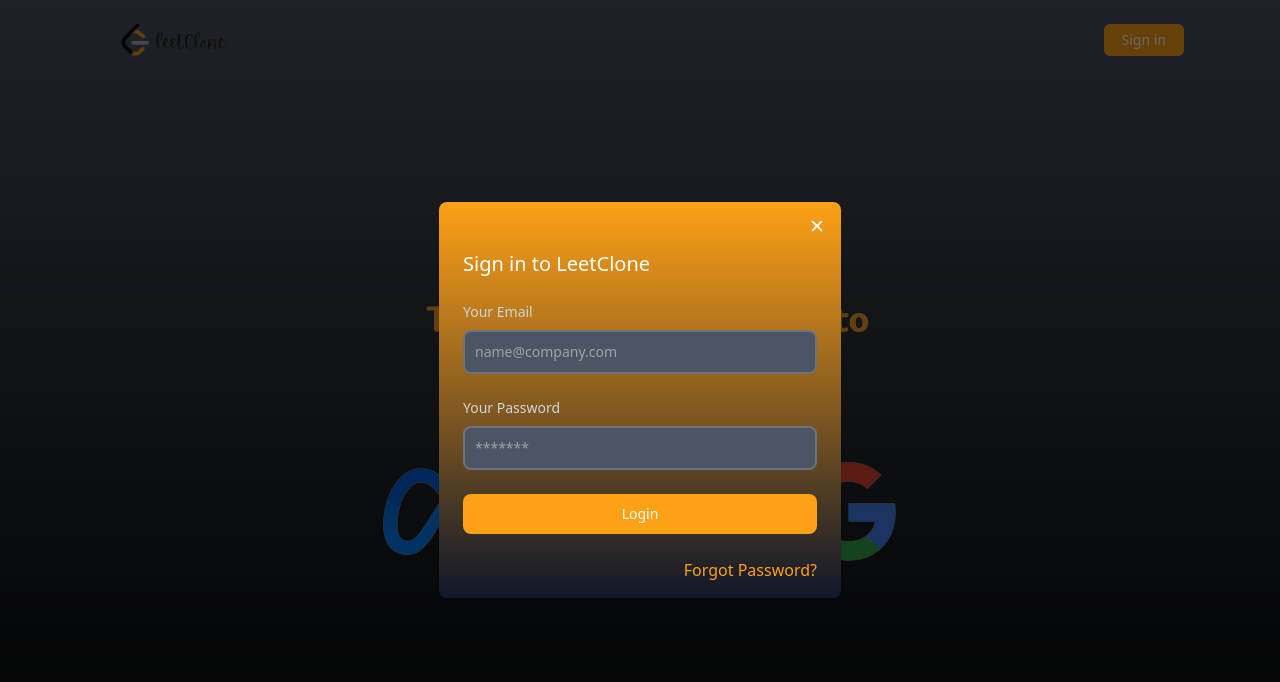
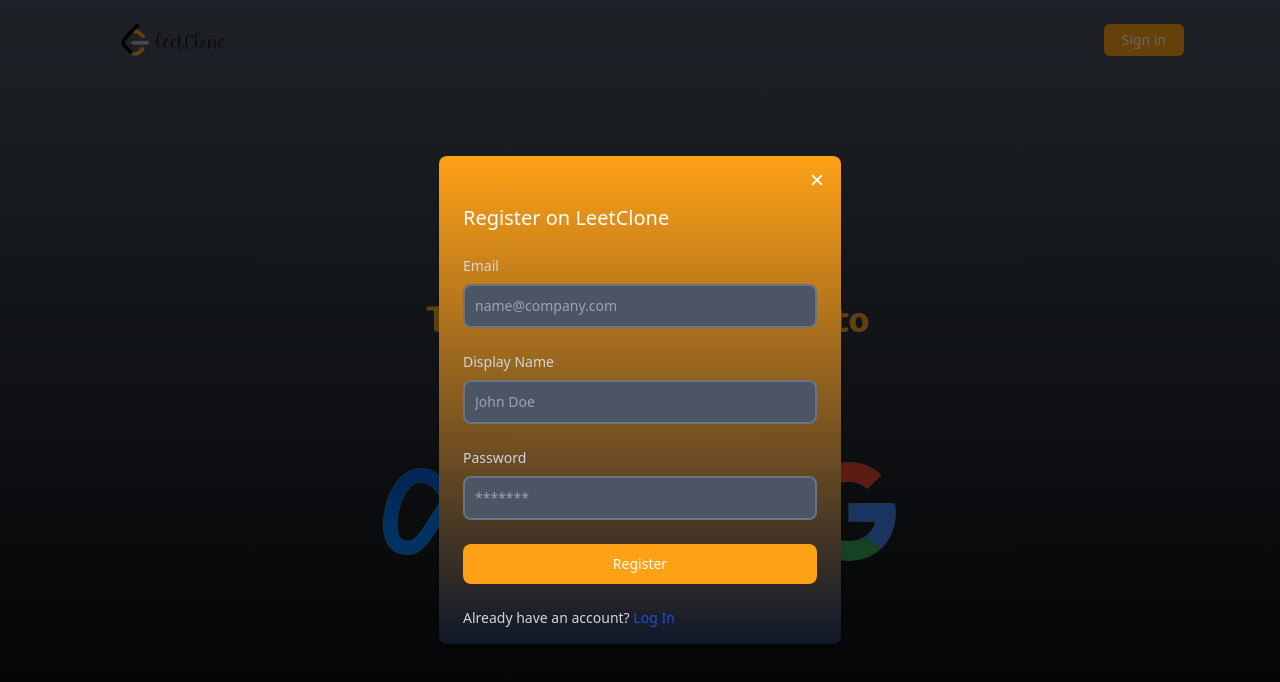
Before and after one commit to CatalinaScheleff/LeedCode-Clone, a Next.js app: page /auth in a window 1280 px wide. Shown: the top 682 px of the page. Built offline with nearby package versions, Linux system fonts and the light colour scheme.

Commit message:
Sign Up and Log In

```diff
--- a/src/components/Modals/AuthModal.tsx
+++ b/src/components/Modals/AuthModal.tsx
@@ -1,6 +1,7 @@
 import React from "react";
 import { IoClose } from "react-icons/io5";
 import Login from "./Login";
+import Signup from "./Signup";
 
 type AuthModalProps = {};
 
@@ -18,7 +19,7 @@
               ><IoClose className="h-5 w-5"/>
               </button>
             </div>
-            <Login/>
+            <Signup/>
           </div>
         </div>
       </div>
--- a/src/components/Modals/Login.tsx
+++ b/src/components/Modals/Login.tsx
@@ -35,6 +35,12 @@
                 Forgot Password?
             </a>
         </button>
+        <div className='text-sm font-medium text-gray-300'>
+            No Registered? {" "}
+            <a href='#' className='text-blue-700 hover:underline'>
+                Create account
+            </a>
+        </div>
     </form>)
 }
 export default Login;
--- a/src/components/Modals/Signup.tsx
+++ b/src/components/Modals/Signup.tsx
@@ -0,0 +1,50 @@
+import React from 'react';
+
+type SignupProps = {
+
+};
+
+const Signup:React.FC<SignupProps> = () => {
+
+    return (
+        <form className='space-y-6 px-6 pb-4'>
+        <h3 className='text-xl font-medium text-white'>Register on LeetClone</h3>
+        <div>
+            <label htmlFor='email' className='text-sm font-medium block mb-2 text-gray-300'>
+                 Email
+            </label>
+            <input type='email' name='email' id='email' className='border-2 outline-none sm:text-sm rounded-lg focus:ring-blue-500 focus:border-blue-500 block w-full p-2.5 bg-gray-600 border-gray-500 placeholder-gray-400 text-white'
+            placeholder='name@company.com'
+            />
+        </div>
+        <div>
+            <label htmlFor='displayName' className='text-sm font-medium block mb-2 text-gray-300'>
+                Display Name
+            </label>
+            <input type='displayName' name='displayName' id='displayName' className='border-2 outline-none sm:text-sm rounded-lg focus:ring-blue-500 focus:border-blue-500 block w-full p-2.5 bg-gray-600 border-gray-500 placeholder-gray-400 text-white'
+            placeholder='John Doe'
+            />
+        </div>
+        <div>
+            <label htmlFor='password' className='text-sm font-medium block mb-2 text-gray-300'>
+                 Password
+            </label>
+            <input type='password' name='password' id='password' className='border-2 outline-none sm:text-sm rounded-lg focus:ring-blue-500 focus:border-blue-500 block w-full p-2.5 bg-gray-600 border-gray-500 placeholder-gray-400 text-white'
+            placeholder='*******'
+            />
+        </div>
+
+        <button type='submit' className='w-full text-white focus:ring-blue-300 font-medium rounded-lg
+        text-sm px-5 py-2.5 text-center bg-brand-orange hover:bg-brand-orange-s'>
+            Register
+        </button>
+        <div className='text-sm font-medium text-gray-300'>
+            Already have an account? {" "}
+            <a href='#' className='text-blue-700 hover:underline'>
+                Log In
+            </a>
+        </div>
+    </form>
+    )
+}
+export default Signup;
```
